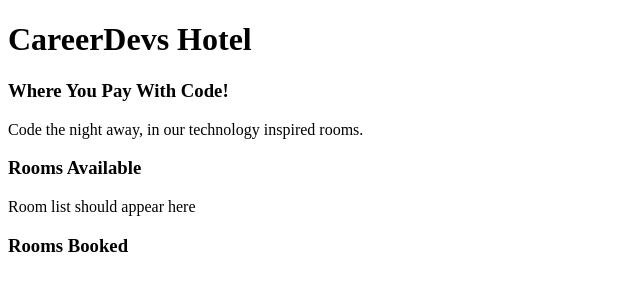
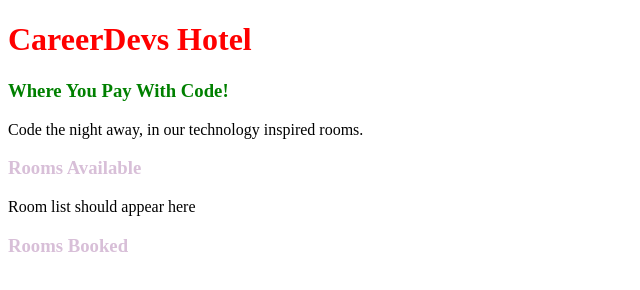
Before and after one commit to TheBretterHalf/DOMArnellWlkthru, a plain HTML site: page Index.html in a window 1280 px wide. Shown: the whole page, without its empty margins (0-640 px from the left). Drawn offline with Linux system fonts and the light colour scheme.

Commit message:
styletags

```diff
--- a/Index.html
+++ b/Index.html
@@ -4,16 +4,26 @@
         <title>
             This is the text that appears in the tab of your browser
         </title>
-
+        <style>
+            h1 {
+                color:red;
+            }
+            #slogan {
+                color:green;
+            }
+            .rooms {
+                color:thistle;
+            }
+        </style>
     </head>
     <body>
-        <h1>CareerDevs Hotel</h1>
-        <h3>Where You Pay With Code!</h3>
+        <h1 id="hotelname">CareerDevs Hotel</h1>
+        <h3 id="slogan">Where You Pay With Code!</h3>
         <p>Code the night away, in our technology inspired rooms.</p>
-        <h3>Rooms Available</h3>
+        <h3 class="rooms">Rooms Available</h3>
         <p>Room list should appear here</p>
 
-        <h3>Rooms Booked</h3>
+        <h3 class="rooms">Rooms Booked</h3>
         <p></p>
     </body>
 </html>
```
